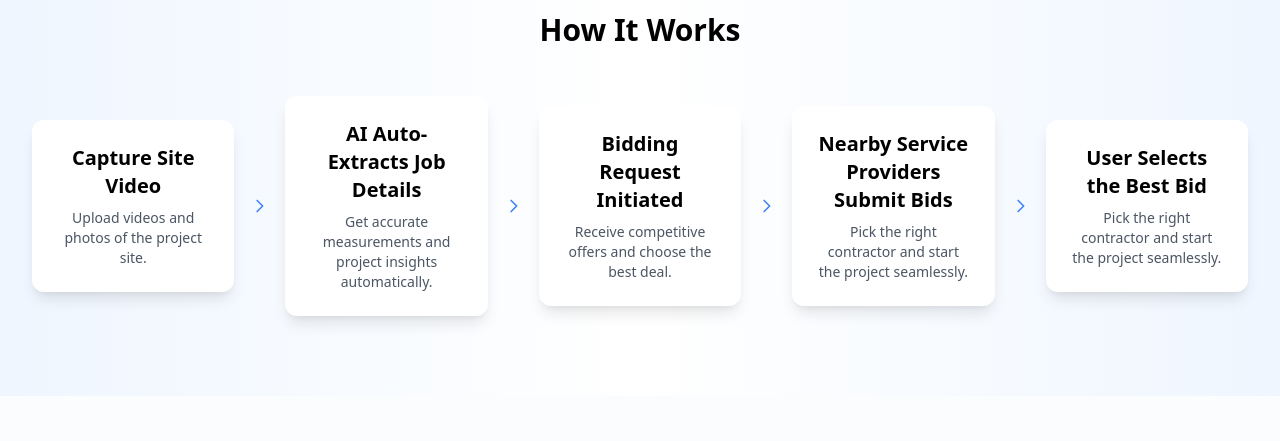
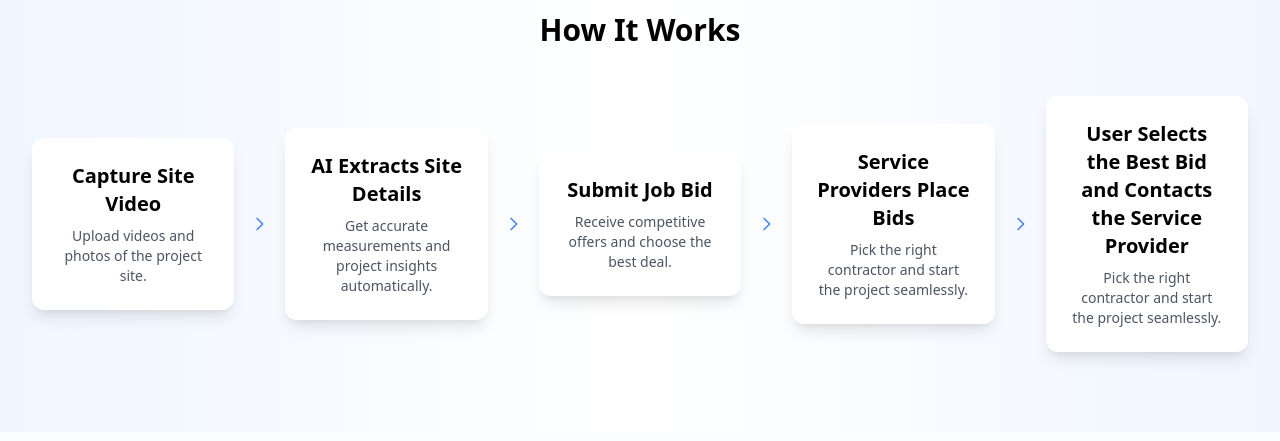
Before and after one commit to zayedb11/BidBuddy, a plain HTML site: page index.html in a window 1280 px wide. Shown: the part 1140-1581 px from the top of the page. Drawn offline with nearby package versions, Linux system fonts and the light colour scheme.

Commit message:
Update index.html

```diff
--- a/index.html
+++ b/index.html
@@ -163,7 +163,7 @@
 
             <div class="step-card p-6 bg-white rounded-xl shadow-lg text-center w-1/5">
                 <h3 class="text-xl font-semibold mb-2">
-                  AI Auto-Extracts Job Details
+                  AI Extracts Site Details
                 </h3>
                 <p class="text-gray-600 text-sm">Get accurate measurements and project insights automatically.</p>
             </div>
@@ -175,7 +175,7 @@
 
             <div class="step-card p-6 bg-white rounded-xl shadow-lg text-center w-1/5">
                 <h3 class="text-xl font-semibold mb-2">
-                  Bidding Request Initiated
+                  Submit Job Bid
                 </h3>
                 <p class="text-gray-600 text-sm">Receive competitive offers and choose the best deal.</p>
             </div>
@@ -187,7 +187,7 @@
 
             <div class="step-card p-6 bg-white rounded-xl shadow-lg text-center w-1/5">
                 <h3 class="text-xl font-semibold mb-2">
-                  Nearby Service Providers Submit Bids
+                  Service Providers Place Bids
                 </h3>
                 <p class="text-gray-600 text-sm">Pick the right contractor and start the project seamlessly.</p>
             </div>
@@ -199,7 +199,7 @@
 
           <div class="step-card p-6 bg-white rounded-xl shadow-lg text-center w-1/5">
               <h3 class="text-xl font-semibold mb-2">
-                User Selects the Best Bid
+                User Selects the Best Bid and Contacts the Service Provider
               </h3>
               <p class="text-gray-600 text-sm">Pick the right contractor and start the project seamlessly.</p>
           </div>
@@ -252,6 +252,15 @@
       <h2 class="text-3xl font-bold text-center mb-12">About Us</h2>
       <p class="text-xl text-gray-600 text-center">
         At BidBuddy, we are dedicated to transforming how people connect with skilled professionals. By leveraging AI-driven technology, we simplify the selection process, ensure transparent pricing, and reduce unnecessary on-site evaluations—making every task seamless, efficient, and hassle-free.
+
+      What We Do:
+
+DataPecan is a provider of consulting services for Big Data, Machine Learning and AI Platforms. DataPecan team has been providing turnkey solutions and professional services to clients in multiple industries around the world. The team performs digital transformation of client’s data and makes it available on cloud for AI solutions. DataPecan services and solutions have helped clients achieve higher revenue growth using the predictive power of AI and Machine learning. DataPecan makes the data-to-decision journey simple for our clients.
+
+
+Our Focus:
+
+Our sole focus is to stay tuned with our client's objectives and build them data solutions that achieve higher revenues growth. Our data architects, engineers and scientists have many years of experience working in respective industry domains to identify the client’s need perfectly to propose solutions fitting clients' needs. Our team is passionate about data and its AI capabilities to change the world around us
       </p>
     </div>
   </div>
```
